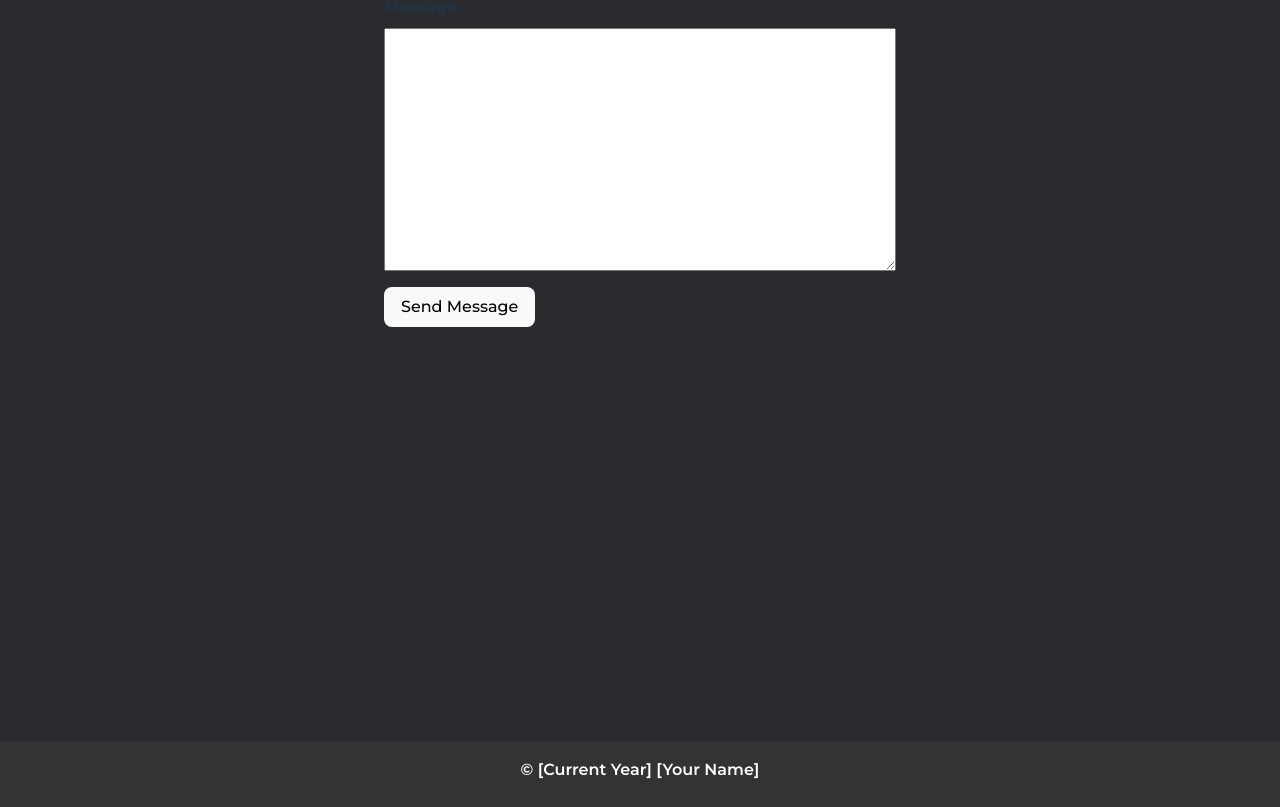
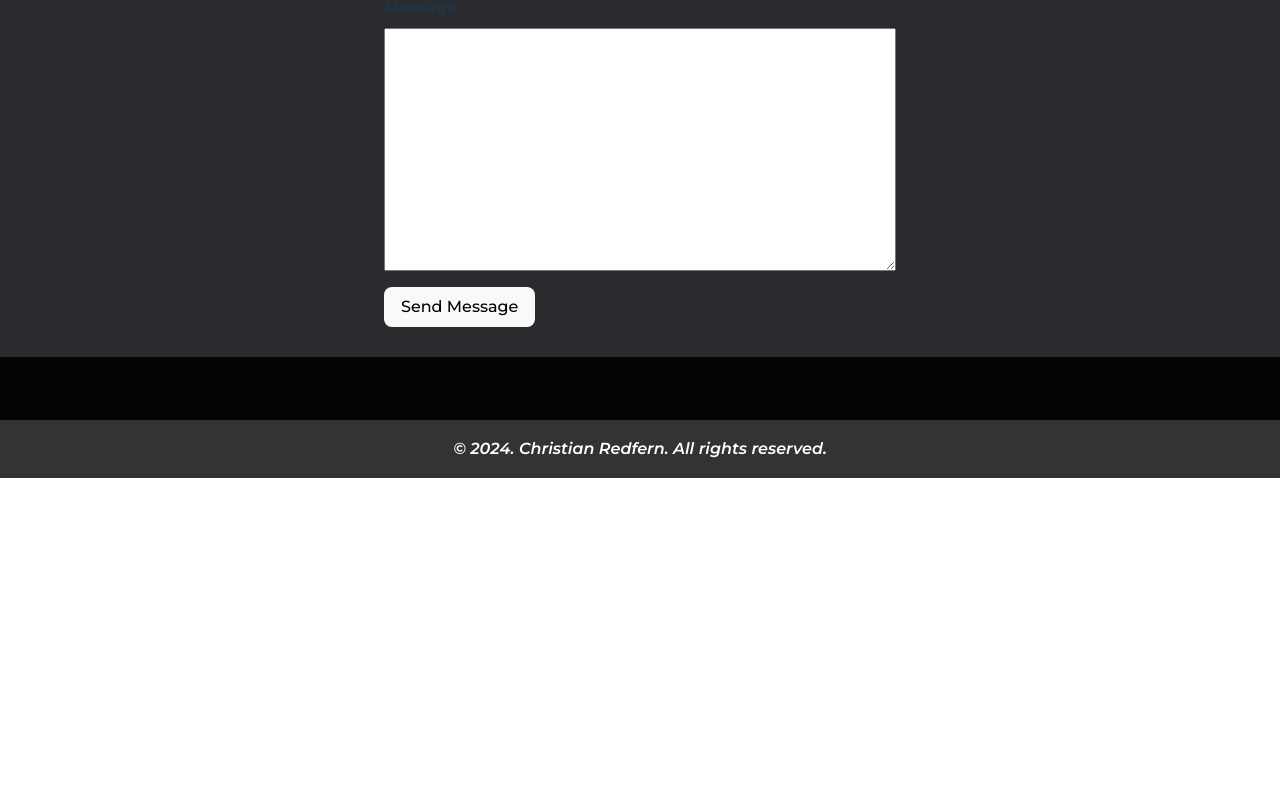
Before and after one commit to Christian-QA/Christian-QA.github.io, a React (Vite) app: page / in a window 1280 px wide. Shown: the part 5212-6019 px from the top of the page. After the commit the page ends 5690 px from the top, so only its background shows below. Built offline with nearby package versions, Linux system fonts and the light colour scheme.

Commit message:
Added copyright notice

```diff
--- a/src/App.css
+++ b/src/App.css
@@ -460,7 +460,7 @@ section > * {
 #contact .contact-form {
     align-items: center;
     justify-content: center;
-    margin: 10% 30% 30%;
+    margin: 10% 30% 0;
 }
 
 @media screen and (max-width: 1040px) {
--- a/src/components/Footer.tsx
+++ b/src/components/Footer.tsx
@@ -1,9 +1,13 @@
 import React from 'react';
+import {useTranslation} from "react-i18next";
 
 const Footer: React.FC = () => {
+    const { t } = useTranslation();
+
+
     return (
         <footer>
-            <p>&copy; [Current Year] [Your Name]</p>
+            <i>&copy; {t('footer.copyright-date')} {t('footer.copyright-name')} {t('footer.copyright-notice')}</i>
         </footer>
     );
 };
--- a/src/lang/en.tsx
+++ b/src/lang/en.tsx
@@ -29,7 +29,12 @@ const Messages = {
 
                 "projects.header": "Personal Projects",
 
-                "contact.header": "Contact"
+                "contact.header": "Contact",
+
+                "footer.copyright-date": "2024.",
+                "footer.copyright-name": "Christian Redfern.",
+                "footer.copyright-notice": "All rights reserved."
+
             }
         }
     },
```
Also changed, not shown: 1 other file (tests, documents, lock files or other folders).
